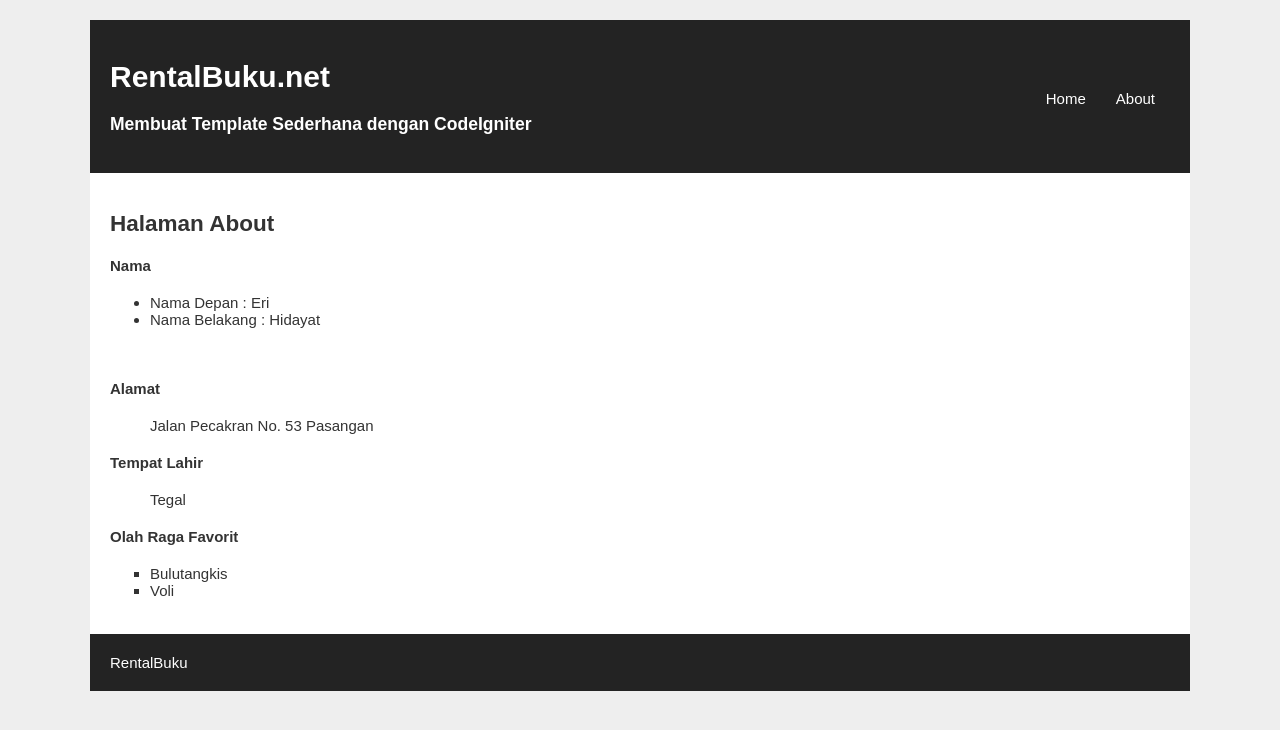
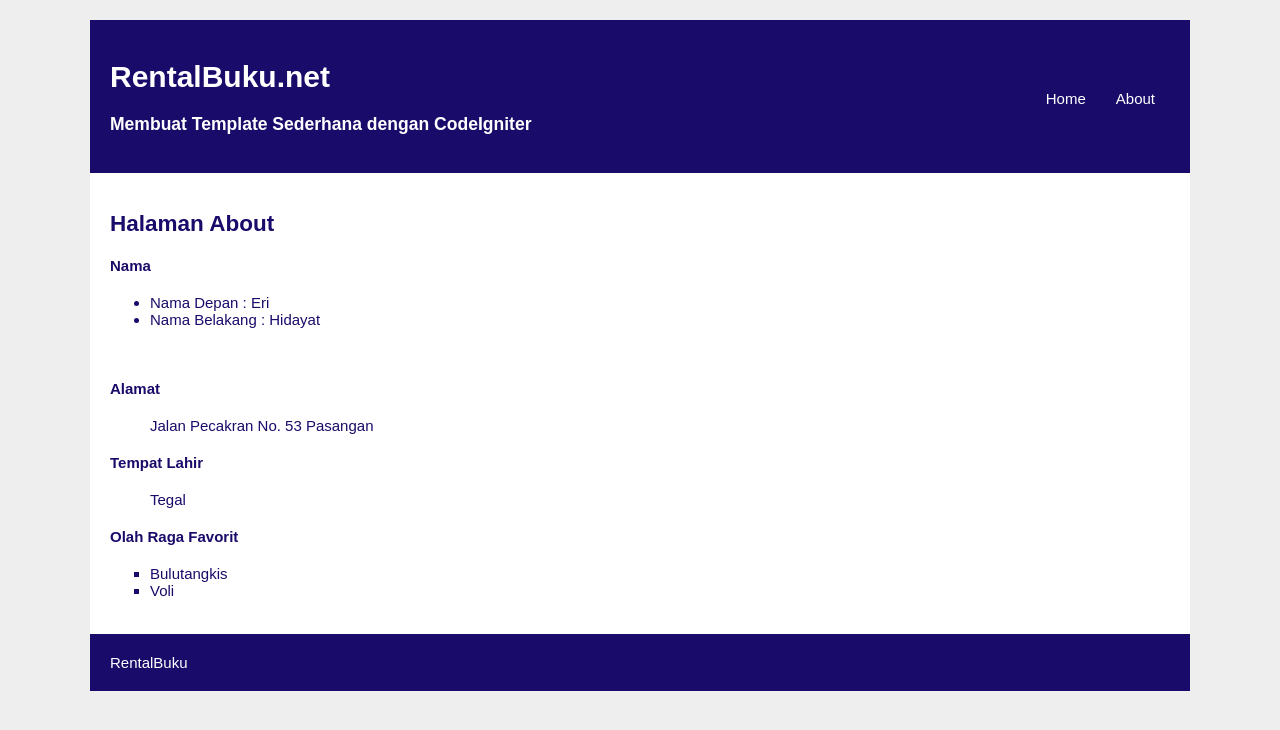
Before and after one commit to erihidayat06/pustaka-booking, a CodeIgniter app: page /projek-eri/index.php/web/about in a window 1280 px wide. Shown: the top 730 px of the page. Run offline with CodeIgniter, Linux system fonts and the light colour scheme.

Commit message:
Merapikan

```diff
--- a/application/controllers/Web.php
+++ b/application/controllers/Web.php
@@ -3,19 +3,21 @@ defined("BASEPATH") or exit ("no direct script access allowed");
 class Web extends CI_Controller{
  function __construct(){
  parent::__construct();
+
+
  }
  public function index(){
  $data['judul'] = "Halaman Depan";
- $this->load->view('v_heade',$data);
+ $this->load->view('v_header',$data);
  $this->load->view('v_index',$data);
- $this->load->view('v_foote',$data);
+ $this->load->view('v_footer',$data);
  }
 
  public function about()
  {
  $data['judul'] = "Halaman About";
- $this->load->view('v_heade', $data);
+ $this->load->view('v_header', $data);
  $this->load->view('v_about', $data);
- $this->load->view('v_foote', $data);
+ $this->load->view('v_footer', $data);
  }
 }
--- a/application/views/v_about.php
+++ b/application/views/v_about.php
@@ -1,17 +1,20 @@
 <section>
 	<h1><?php echo $judul ?></h1>
-<link rel="stylesheet" type="text/css"
-href="http://localhost/projek-eri/pustaka-booking/assets/css/stylebuku.css">
+	<link
+		rel="stylesheet"
+		type="text/css"
+		href="http://localhost/projek-eri/pustaka-booking/assets/css/stylebuku.css"
+	/>
 
 	<h4>Nama</h4>
 	<ul type="disc">
 		<li>Nama Depan : Eri</li>
 		<li>Nama Belakang : Hidayat</li>
 	</ul>
- <br>
+	<br />
 	<h4>Alamat</h4>
 	<ul type="none">
- <li> Jalan Pecakran No. 53 Pasangan</li>
+		<li>Jalan Pecakran No. 53 Pasangan</li>
 	</ul>
 
 	<h4>Tempat Lahir</h4>
--- a/application/views/v_heade.php
+++ b/application/views/v_header.php
@@ -1,11 +1,11 @@
 <!DOCTYPE html>
 <html>
 <head>
- <meta charset=”utf-8”>
+ <meta charset="utf-8">
  <title>Web Prog II | Merancang Template sederhana dengan
 codeigniter</title>
- <link rel=”stylesheet” type=”text/css” href=”<?php echo
-base_url() ?>assets/css/stylebuku.css”>
+ <link rel="stylesheet" type="text/css" href="<?php echo
+base_url() ?>assets/css/stylebuku.css">
 </head>
 <body>
  <div id="wrapper">
@@ -25,3 +25,4 @@ base_url()."index.php/web/about" ?>">About</a></li>
  </nav>
  <div class="clear"></div>
  </header>
+</html>
--- a/assets/css/stylebuku.css
+++ b/assets/css/stylebuku.css
@@ -1,6 +1,6 @@
 body {
 	background: #eee;
-	color: #333;
+	color: #190b6a;
 	font-family: sans-serif;
 	font-size: 15px;
 }
@@ -10,7 +10,7 @@ body {
 	margin: 20px auto;
 }
 #wrapper header {
-	background: #232323;
+	background: #190b6a;
 	padding: 20px;
 }
 #wrapper header hgroup {
@@ -38,7 +38,7 @@ body {
 	clear: both;
 }
 footer {
-	background: #232323;
+	background: #190b6a;
 	padding: 20px;
 }
 footer a {
```
Also changed, not shown: application/views/V_footer.php (renamed from application/views/V_foote.php). Lines whose indentation alone changed are shown as unchanged.
